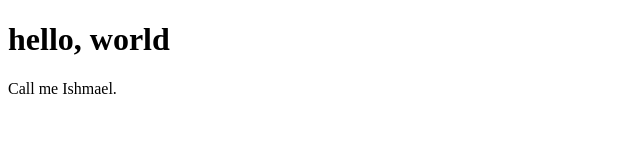
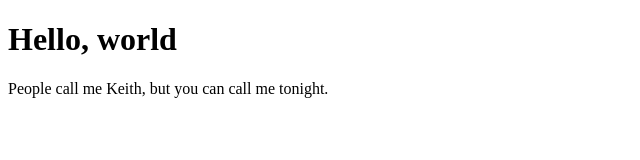
Before and after one commit to KeithSOC/Michael-Hartl-Git-Intro-Website, a plain HTML site: page index.html in a window 1280 px wide. Shown: the whole page, without its empty margins (0-640 px from the left). Drawn offline with Linux system fonts and the light colour scheme.

Commit message:
Update index page

```diff
--- a/index.html
+++ b/index.html
@@ -4,7 +4,7 @@
 	<title>A whale of greeting</title>
 </head>
 <body>
-	<h1>hello, world</h1>
-	<p>Call me Ishmael.</p>
+	<h1>Hello, world</h1>
+	<p>People call me Keith, but you can call me tonight.</p>
 </body>
 </html>
```
Also changed, not shown: 1 other file.
